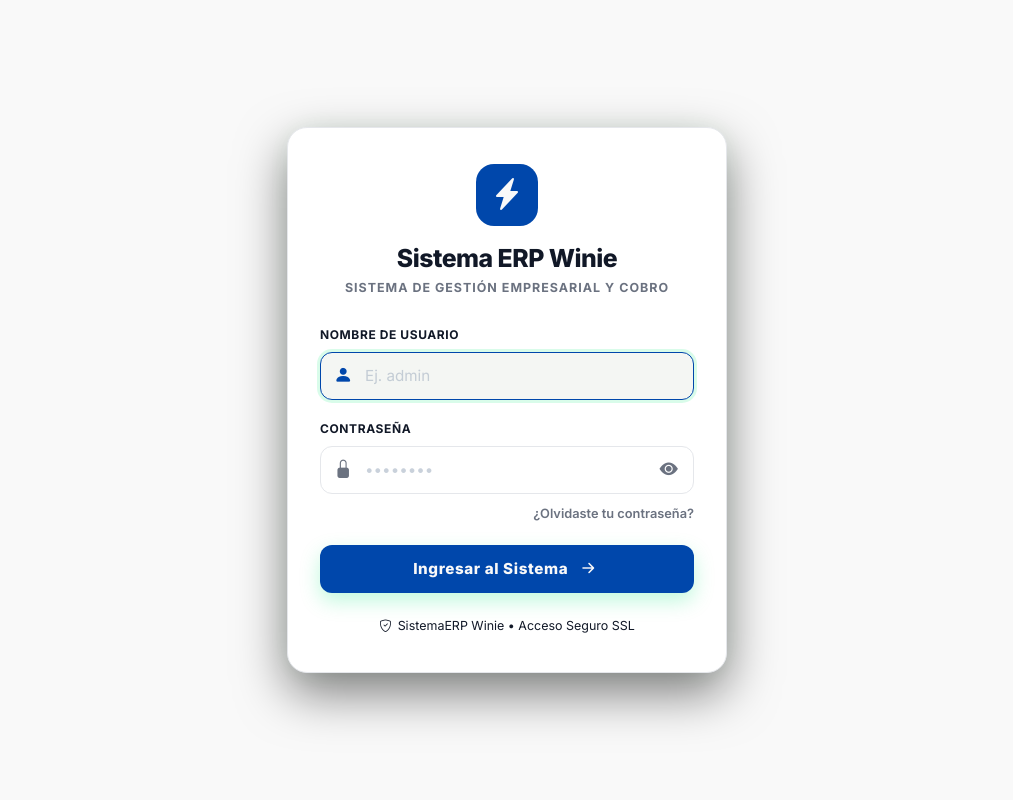
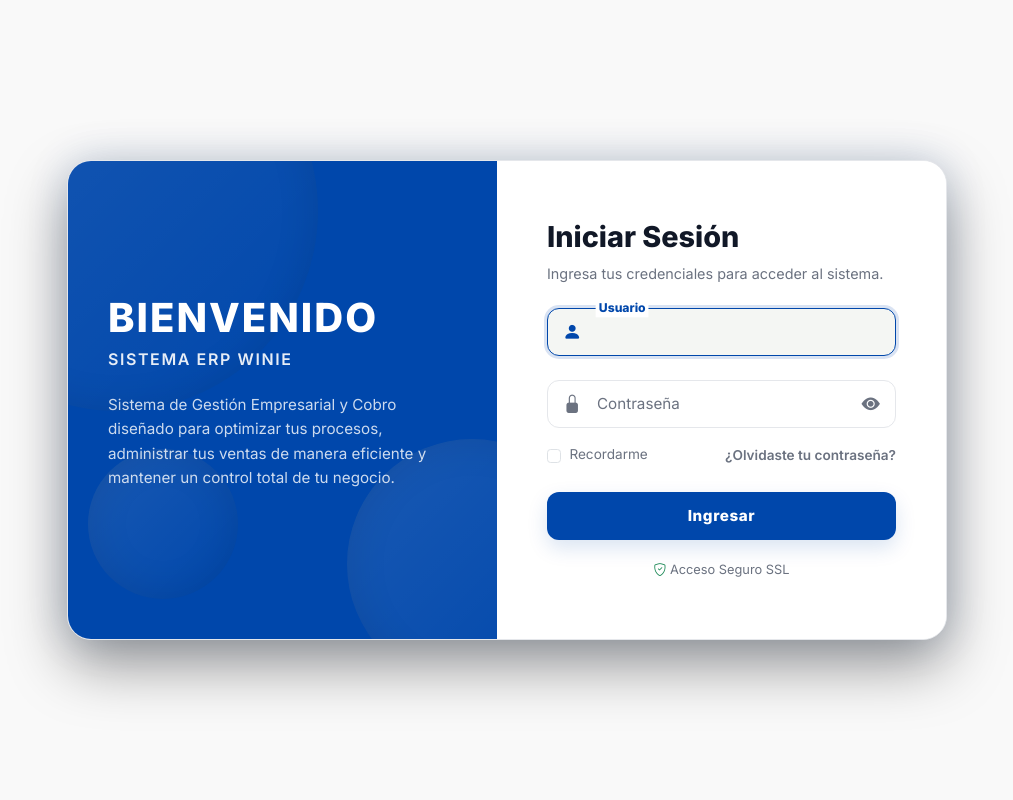
Before and after one commit to roynitorres/SistemaERPWinie, a Flask app: page /login in a window 1280 px wide. Shown: the whole page, without its empty margins (133-1146 px from the left). Run offline with Flask 3, Linux system fonts and the light colour scheme.

Commit message:
mejoras 08-10-26

```diff
--- a/static/css/base/variables.css
+++ b/static/css/base/variables.css
@@ -54,10 +54,10 @@
 
 [data-theme='dark'] {
     /* Fondos y Superficies Dark */
-    --color-bg-app: #161616;         /* Lienzo negro Slate profundo */
-    --color-bg-card: #04182d;        /* Tarjetas y paneles oscuros */
-    --color-bg-card-hover: #181920;  /* Hover en tarjetas */
-    --color-bg-input: #18181b;       /* Inputs oscuros */
+    --color-bg-app: #0A0F1A;         /* Lienzo negro Slate profundo */
+    --color-bg-card: #101726;        /* Tarjetas y paneles oscuros */
+    --color-bg-card-hover: #162032;  /* Hover en tarjetas */
+    --color-bg-input: #0D1320;       /* Inputs oscuros */
 
     /* Colores Principales y Acentos */
     --color-primary: #0047AB;        /* Azul cobalto/celeste solicitado */
@@ -67,12 +67,12 @@
 
     /* Textos */
     --color-text-main: #ffffff;      /* Blanco puro para títulos y cifras */
-    --color-text-muted: #faf9f9;     /* Gris tenue para subtítulos */
+    --color-text-muted: #94A3B8;     /* Gris tenue para subtítulos */
     --color-text-subtle: #71717a;    /* Gris atenuado para notas */
 
     /* Bordes y Líneas */
-    --color-border: #1e2029;         /* Líneas finas oscuras */
-    --color-border-hover: #27272a;   /* Borde hover */
+    --color-border: #1E293B;         /* Líneas finas oscuras */
+    --color-border-hover: #334155;   /* Borde hover */
 
     --shadow-card: 0 4px 20px rgba(0, 0, 0, 0.35);
     --shadow-modal: 0 25px 60px rgba(0, 0, 0, 0.85);
--- a/static/css/components/auth.css
+++ b/static/css/components/auth.css
@@ -1,8 +1,7 @@
 /* ==========================================================================
-   ESTILOS APEX DARK LOGIN — SISTEMA ERP WINIE
+   ESTILOS APEX DARK LOGIN (SPLIT LAYOUT) � SISTEMA ERP WINIE
    ========================================================================== */
 
-/* ─── FONDOS CON GLOW NEÓN ANIMADOS ────── */
 .page-auth {
     min-height: 100vh;
     background-color: var(--color-bg-app);
@@ -13,105 +12,134 @@
     justify-content: center;
     margin: 0;
     padding: 20px;
-    position: relative;
-    overflow-x: hidden;
 }
 
-
-
-
-@keyframes orbFloat {
-    0% { transform: translate(0, 0) scale(1); }
-    50% { transform: translate(30px, -20px) scale(1.1); }
-    100% { transform: translate(-20px, 30px) scale(0.95); }
+/* --- CONTENEDOR SPLIT (50/50) ------ */
+.login-split-container {
+    display: flex;
+    width: 100%;
+    max-width: 880px;
+    min-height: 480px;
+    background: var(--color-bg-card);
+    border: 1px solid var(--color-border);
+    border-radius: 24px;
+    overflow: hidden;
+    box-shadow: 0 25px 60px rgba(0, 0, 0, 0.4), 0 0 40px var(--color-primary-glow);
 }
 
-/* ─── CONTENEDOR LOGIN ────── */
-.login-shell {
-    width: 100%;
-    max-width: 440px;
+/* --- LADO IZQUIERDO (AZUL CON BURBUJAS) ------ */
+.login-split-left {
+    flex: 1;
+    background: var(--color-primary);
     position: relative;
-    z-index: 1;
+    padding: 40px;
+    display: flex;
+    flex-direction: column;
+    justify-content: center;
+    color: #ffffff;
+    overflow: hidden;
 }
 
-.login-card {
-    background: var(--color-bg-card);
-    border: 1px solid var(--color-border);
-    border-radius: 20px;
-    padding: 36px 32px;
-    box-shadow: 0 20px 50px rgba(0, 0, 0, 0.5), 0 0 30px rgba(0, 230, 118, 0.05);
-    backdrop-filter: blur(16px);
-    transition: transform 0.2s ease, box-shadow 0.2s ease;
+/* Burbujas SVG/CSS simulando el dise�o */
+.login-bubble {
+    position: absolute;
+    border-radius: 50%;
+    background: linear-gradient(135deg, rgba(255,255,255,0.1) 0%, rgba(255,255,255,0.0) 100%);
+    box-shadow: inset 0 0 40px rgba(0,0,0,0.1);
+}
+.bubble-1 {
+    width: 400px;
+    height: 400px;
+    top: -150px;
+    left: -150px;
+}
+.bubble-2 {
+    width: 250px;
+    height: 250px;
+    bottom: -50px;
+    right: -100px;
+}
+.bubble-3 {
+    width: 150px;
+    height: 150px;
+    bottom: 40px;
+    left: 20px;
 }
 
-.login-card:hover {
-    border-color: rgba(255, 255, 255, 0.14);
-    box-shadow: 0 25px 60px rgba(0, 0, 0, 0.6), 0 0 35px rgba(0, 230, 118, 0.08);
+.login-left-content {
+    position: relative;
+    z-index: 2;
+    max-width: 380px;
 }
 
-/* ─── LOGO Y ENCABEZADO APEX ────── */
-.login-logo-block {
-    text-align: center;
-    margin-bottom: 28px;
+.login-left-title {
+    font-size: 2.5rem;
+    font-weight: 800;
+    margin-bottom: 8px;
+    letter-spacing: 0.05em;
 }
 
-.login-logo-badge {
-    width: 62px;
-    height: 62px;
-    border-radius: 18px;
-    background: var(--color-primary);
-    color: var(--color-bg-app);
-    display: inline-flex;
-    align-items: center;
-    justify-content: center;
-    font-size: 2rem;
-    margin-bottom: 14px;
+.login-left-subtitle {
+    font-size: 1rem;
+    font-weight: 600;
+    margin-bottom: 24px;
+    opacity: 0.9;
+    letter-spacing: 0.1em;
 }
 
-.login-logo-text {
-    font-size: 1.55rem;
+.login-left-text {
+    font-size: 0.95rem;
+    line-height: 1.6;
+    opacity: 0.8;
+}
+
+/* --- LADO DERECHO (FORMULARIO) ------ */
+.login-split-right {
+    flex: 1;
+    display: flex;
+    flex-direction: column;
+    justify-content: center;
+    padding: 30px 50px;
+    background: var(--color-bg-card);
+}
+
+.login-form-wrapper {
+    width: 100%;
+    max-width: 360px;
+    margin: 0 auto;
+}
+
+.login-header-right {
+    margin-bottom: 24px;
+}
+
+.login-header-right h2 {
+    font-size: 1.8rem;
     font-weight: 800;
     color: var(--color-text-main);
-    letter-spacing: -0.02em;
-    margin-bottom: 2px;
+    margin-bottom: 8px;
 }
 
-
-
-.login-logo-sub {
-    font-size: 0.78rem;
-    font-weight: 700;
+.login-header-right p {
+    font-size: 0.9rem;
     color: var(--color-text-muted);
-    text-transform: uppercase;
-    letter-spacing: 0.08em;
 }
 
-/* ─── CAMPOS DE FORMULARIO APEX ────── */
-.login-label {
-    font-size: 0.75rem;
-    font-weight: 700;
-    color: var(--color-text-main);
-    text-transform: uppercase;
-    letter-spacing: 0.05em;
-    margin-bottom: 8px;
-    display: block;
-}
-
+/* --- CAMPOS DE FORMULARIO (FLOATING LABELS) ------ */
 .login-input-group {
     position: relative;
-    margin-bottom: 20px;
+    margin-bottom: 24px;
 }
 
 .login-input-icon {
     position: absolute;
-    left: 14px;
+    left: 16px;
     top: 50%;
     transform: translateY(-50%);
     color: var(--color-text-muted);
     font-size: 1.15rem;
-    transition: color 0.15s ease;
+    z-index: 2;
     pointer-events: none;
-    z-index: 2;
 }
 
 .login-input {
@@ -120,30 +148,51 @@
     background: rgba(255, 255, 255, 0.03);
     border: 1px solid var(--color-border);
     border-radius: 12px;
-    padding: 10px 42px 10px 44px;
+    padding: 10px 48px;
     color: var(--color-text-main);
     font-size: 0.95rem;
     font-weight: 600;
     outline: none;
-    transition: border-color 0.15s ease, box-shadow 0.15s ease, background 0.15s ease;
-}
-
-.login-input::placeholder {
-    color: rgba(148, 163, 184, 0.5);
-    font-weight: 400;
+    transition: all 0.2s ease;
 }
 
 .login-input:focus {
     background: var(--color-bg-card-hover);
     border-color: var(--color-primary);
-    box-shadow: 0 0 0 3px rgba(0, 230, 118, 0.15);
+    box-shadow: 0 0 0 3px var(--color-primary-glow);
 }
 
 .login-input-group:focus-within .login-input-icon {
     color: var(--color-primary);
 }
 
-/* Botón Ojo Toggle Password */
+/* Etiquetas Flotantes */
+.login-label-floating {
+    position: absolute;
+    left: 46px;
+    top: 50%;
+    transform: translateY(-50%);
+    font-size: 0.95rem;
+    color: var(--color-text-muted);
+    pointer-events: none;
+    transition: all 0.25s cubic-bezier(0.16, 1, 0.3, 1);
+    background: transparent;
+    padding: 0 4px;
+    z-index: 5;
+    margin: 0;
+}
+
+.login-input:focus ~ .login-label-floating,
+.login-input:not(:placeholder-shown) ~ .login-label-floating {
+    top: 0;
+    transform: translateY(-50%) scale(0.8);
+    left: 42px;
+    color: var(--color-primary);
+    background-color: var(--color-bg-card);
+    font-weight: 800;
+}
+
+/* Bot�n Ojo Mostrar */
 .login-eye-btn {
     position: absolute;
     right: 12px;
@@ -151,74 +200,74 @@
     transform: translateY(-50%);
     background: transparent;
     border: none;
-    color: var(--color-text-muted);
-    font-size: 1.15rem;
+    color: var(--color-primary);
     cursor: pointer;
     padding: 4px;
-    display: flex;
-    align-items: center;
-    justify-content: center;
     z-index: 3;
-    transition: color 0.15s ease;
 }
 
 .login-eye-btn:hover {
-    color: var(--color-text-main);
+    filter: brightness(1.2);
 }
 
-/* Enlace Olvidaste Contraseña */
-.login-forgot-wrap {
+/* Fila Opciones Extras (Recordarme & Olvidaste) */
+.login-options-row {
     display: flex;
-    justify-content: flex-end;
+    justify-content: space-between;
+    align-items: center;
+    margin-bottom: 24px;
     margin-top: -10px;
-    margin-bottom: 22px;
+}
+
+.login-remember {
+    display: flex;
+    align-items: center;
+    gap: 8px;
+}
+.login-remember label {
+    font-size: 0.85rem;
+    color: var(--color-text-muted);
+    cursor: pointer;
+    margin: 0;
+}
+.custom-checkbox {
+    cursor: pointer;
 }
 
 .login-forgot-link {
-    font-size: 0.8rem;
+    font-size: 0.85rem;
     font-weight: 600;
     color: var(--color-text-muted);
     text-decoration: none;
-    transition: color 0.15s ease;
 }
-
 .login-forgot-link:hover {
     color: var(--color-primary);
     text-decoration: underline;
 }
 
-/* ─── BOTÓN PRINCIPAL NEÓN ────── */
+/* --- BOT�N PRINCIPAL NE�N ------ */
 .btn-login-apex {
     width: 100%;
     min-height: 48px;
-    background: var(--color-primary) ;
+    background: var(--color-primary);
     border: none;
     border-radius: 12px;
-    color: var(--color-bg-app);
+    color: #ffffff;
     font-weight: 800;
     font-size: 0.95rem;
     letter-spacing: 0.04em;
-    display: flex;
-    align-items: center;
-    justify-content: center;
-    gap: 8px;
     cursor: pointer;
-    box-shadow: 0 8px 20px rgba(0, 230, 118, 0.25);
-    transition: transform 0.15s ease, box-shadow 0.15s ease, filter 0.15s ease;
+    box-shadow: 0 8px 20px var(--color-primary-glow);
+    transition: all 0.2s ease;
 }
 
 .btn-login-apex:hover {
-    transform: translateY(-1px);
-    box-shadow: 0 12px 28px rgba(0, 230, 118, 0.35);
-    filter: brightness(1.05);
+    transform: translateY(-2px);
+    box-shadow: 0 12px 28px var(--color-primary-glow);
+    filter: brightness(1.1);
 }
 
-.btn-login-apex:active {
-    transform: translateY(1px);
-    box-shadow: 0 4px 12px rgba(0, 230, 118, 0.2);
-}
-
-/* ─── ALERTAS Y ERRORES APEX ────── */
+/* --- ALERTAS Y ERRORES APEX ------ */
 .login-alert-danger {
     background: rgba(255, 82, 82, 0.1);
     border: 1px solid rgba(255, 82, 82, 0.25);
@@ -232,10 +281,9 @@
     align-items: center;
     gap: 10px;
 }
-
 .login-alert-success {
     background: rgba(0, 230, 118, 0.1);
-    border: 1px solid rgba(0, 230, 118, 0.25);
+    border: 1px solid var(--color-primary-glow);
     color: var(--color-primary);
     padding: 12px 16px;
     border-radius: 12px;
@@ -247,21 +295,6 @@
     gap: 10px;
 }
 
-.login-alert-warning {
-    background: rgba(255, 183, 77, 0.1);
-    border: 1px solid rgba(255, 183, 77, 0.25);
-    color: #ffb74d;
-    padding: 12px 16px;
-    border-radius: 12px;
-    font-size: 0.85rem;
-    font-weight: 600;
-    margin-bottom: 20px;
-    display: flex;
-    align-items: center;
-    gap: 10px;
-}
-
-/* BORDES ROJOS PARA CAMPOS INVÁLIDOS */
 .login-input.is-invalid-apex {
     border-color: #ff5252 !important;
     background-color: rgba(255, 82, 82, 0.08) !important;
@@ -277,14 +310,24 @@
     display: none;
 }
 
-/* ─── PIE DE PÁGINA ────── */
+/* --- PIE DE P�GINA ------ */
 .login-footer-text {
     text-align: center;
-    margin-top: 24px;
-    font-size: 0.78rem;
-    color: var(--color-text-main);
-    display: flex;
-    align-items: center;
-    justify-content: center;
-    gap: 6px;
+    margin-top: 20px;
+    font-size: 0.8rem;
+    color: var(--color-text-muted);
 }
+
+/* --- RESPONSIVE ------ */
+@media (max-width: 800px) {
+    .login-split-container {
+        flex-direction: column;
+    }
+    .login-split-left {
+        padding: 40px 20px;
+        min-height: 250px;
+    }
+    .login-split-right {
+        padding: 40px 20px;
+    }
+}
--- a/templates/auth/login.html
+++ b/templates/auth/login.html
@@ -4,20 +4,30 @@
 
 {% block content %}
 
-<div class="login-shell">
-    <div class="login-card">
+<div class="login-split-container">
+    <!-- LADO IZQUIERDO: DECORACIÓN Y BIENVENIDA -->
+    <div class="login-split-left">
+        <!-- Burbujas decorativas -->
+        <div class="login-bubble bubble-1"></div>
+        <div class="login-bubble bubble-2"></div>
+        <div class="login-bubble bubble-3"></div>
 
-        <!-- ENCABEZADO Y LOGO APEX DARK -->
-        <div class="login-logo-block">
-            <div class="login-logo-badge">
-                <i class="bi bi-lightning-charge-fill"></i>
+        <div class="login-left-content">
+            <h1 class="login-left-title">BIENVENIDO</h1>
+            <h2 class="login-left-subtitle">SISTEMA ERP WINIE</h2>
+            <p class="login-left-text">
+                Sistema de Gestión Empresarial y Cobro diseñado para optimizar tus procesos, administrar tus ventas de manera eficiente y mantener un control total de tu negocio.
+            </p>
         </div>
-            <div class="login-logo-text">
-                Sistema ERP Winie
     </div>
-            <div class="login-logo-sub">
-                Sistema de Gestión Empresarial y Cobro
-            </div>
+
+    <!-- LADO DERECHO: FORMULARIO -->
+    <div class="login-split-right">
+        <div class="login-form-wrapper">
+
+            <div class="login-header-right">
+                <h2>Iniciar Sesión</h2>
+                <p>Ingresa tus credenciales para acceder al sistema.</p>
             </div>
 
             <!-- ALERTAS Y ERRORES DE LOGIN -->
@@ -44,29 +54,35 @@
 
                 <!-- CAMPO USUARIO -->
                 <div class="form-group mb-3">
-                <label class="login-label">NOMBRE DE USUARIO</label>
                     <div class="login-input-group">
                         <i class="bi bi-person-fill login-input-icon"></i>
-                    <input type="text" id="loginUsername" name="username" class="login-input {% if error_login %}is-invalid-apex{% endif %}" placeholder="Ej. admin" autofocus autocomplete="username" data-error-id="err-login-username">
+                        <input type="text" id="loginUsername" name="username" class="login-input {% if error_login %}is-invalid-apex{% endif %}" placeholder=" " autofocus autocomplete="username" data-error-id="err-login-username">
+                        <label class="login-label-floating" for="loginUsername"> Usuario</label>
                     </div>
-                <div class="login-feedback-err" id="err-login-username">Por favor ingresa tu nombre de usuario.</div>
+                    <div class="login-feedback-err" id="err-login-username">Por favor ingrese su usuario.</div>
                 </div>
 
                 <!-- CAMPO CONTRASEÑA -->
                 <div class="form-group mb-3">
-                <label class="login-label">CONTRASEÑA</label>
                     <div class="login-input-group position-relative">
                         <i class="bi bi-lock-fill login-input-icon"></i>
-                    <input type="password" id="loginPassword" name="password" class="login-input {% if error_login %}is-invalid-apex{% endif %}" placeholder="••••••••" autocomplete="current-password" data-error-id="err-login-password">
+                        <input type="password" id="loginPassword" name="password" class="login-input {% if error_login %}is-invalid-apex{% endif %}" placeholder=" " autocomplete="current-password" data-error-id="err-login-password">
+                        <label class="login-label-floating" for="loginPassword">Contraseña</label>
                         <button type="button" class="login-eye-btn" data-toggle-password title="Mostrar/Ocultar contraseña">
                             <i class="bi bi-eye-fill"></i>
                         </button>
                     </div>
-                <div class="login-feedback-err" id="err-login-password">Por favor ingresa tu contraseña.</div>
+                    <div class="login-feedback-err" id="err-login-password">Por favor ingrese su contraseña.</div>
                 </div>
 
-            <!-- ENLACE OLVIDASTE CONTRASEÑA -->
-            <div class="login-forgot-wrap">
+                <!-- OPCIONES EXTRAS (RECORDAR Y OLVIDASTE) -->
+                <div class="login-options-row">
+                    <div class="form-check login-remember">
+                        <input class="form-check-input custom-checkbox" type="checkbox" value="1" id="rememberMe" name="remember">
+                        <label class="form-check-label" for="rememberMe">
+                            Recordarme
+                        </label>
+                    </div>
                     <a href="#" data-auth-help class="login-forgot-link">
                         ¿Olvidaste tu contraseña?
                     </a>
@@ -74,18 +90,18 @@
 
                 <!-- BOTÓN INGRESAR -->
                 <button type="submit" class="btn-login-apex" id="btnLogin">
-                <span>Ingresar al Sistema</span>
-                <i class="bi bi-arrow-right-short fs-4"></i>
+                    <span>Ingresar</span>
                 </button>
 
             </form>
 
             <!-- PIE DE PÁGINA LOGIN -->
             <div class="login-footer-text">
-            <i class="bi bi-shield-check "></i> SistemaERP Winie • Acceso Seguro SSL
+                <i class="bi bi-shield-check text-success"></i> Acceso Seguro SSL
             </div>
 
         </div>
     </div>
+</div>
 
 {% endblock %}
```
Also changed, not shown: templates/pagos/pagos_contado.html (+19 -20 lines), instance/database.db. Lines whose indentation alone changed are shown as unchanged.
